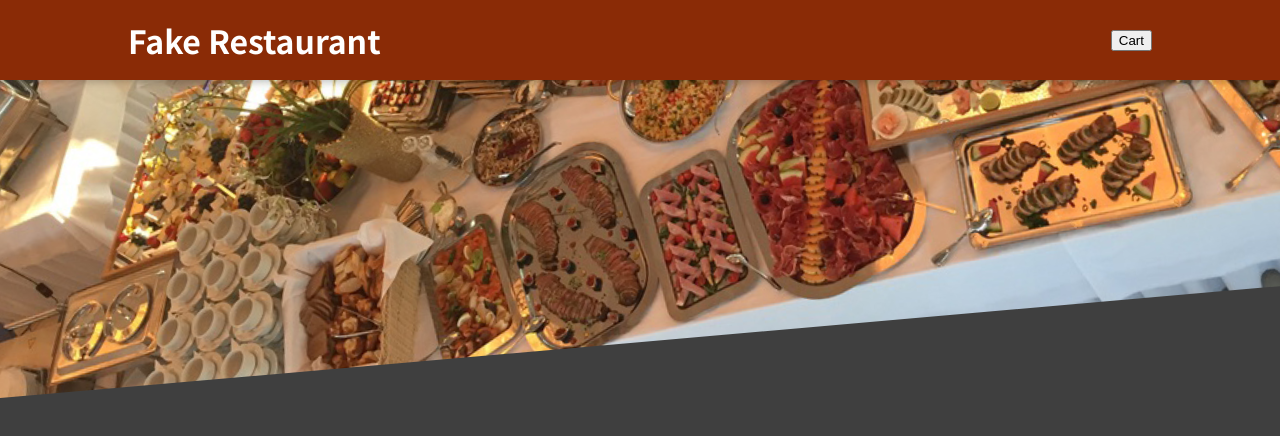
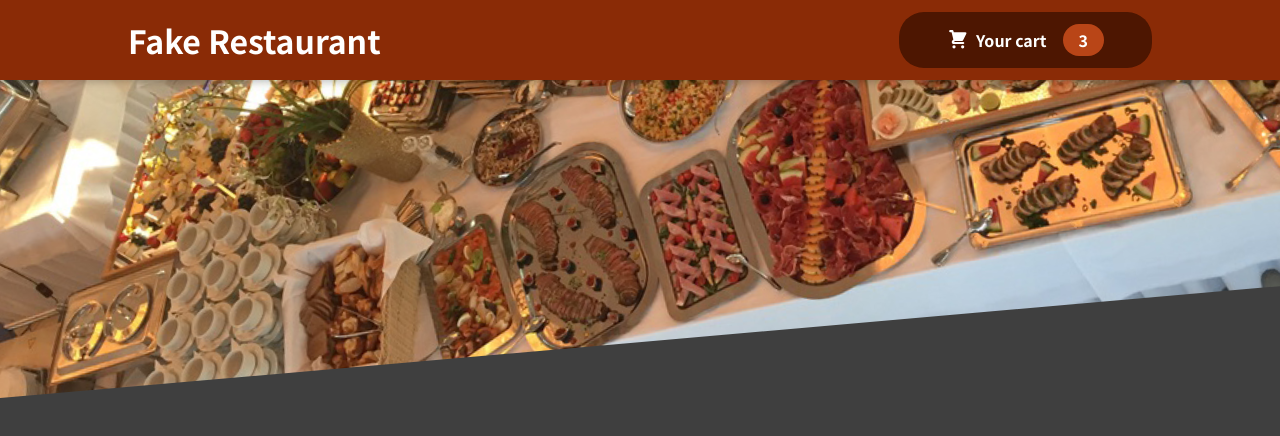
Before and after one commit to piotrekDo/food-order-app-react-udemy, a React (Create React App) app: page / in a window 1280 px wide. Shown: the top 436 px of the page. Built offline with nearby package versions, Linux system fonts and the light colour scheme.

Commit message:
cart button

```diff
--- /dev/null
+++ b/src/components/Cart/CartIcon.js
@@ -0,0 +1,13 @@
+const CartIcon = () => {
+    return (
+      <svg
+        xmlns='http://www.w3.org/2000/svg'
+        viewBox='0 0 20 20'
+        fill='currentColor'
+      >
+        <path d='M3 1a1 1 0 000 2h1.22l.305 1.222a.997.997 0 00.01.042l1.358 5.43-.893.892C3.74 11.846 4.632 14 6.414 14H15a1 1 0 000-2H6.414l1-1H14a1 1 0 00.894-.553l3-6A1 1 0 0017 3H6.28l-.31-1.243A1 1 0 005 1H3zM16 16.5a1.5 1.5 0 11-3 0 1.5 1.5 0 013 0zM6.5 18a1.5 1.5 0 100-3 1.5 1.5 0 000 3z' />
+      </svg>
+    );
+  };
+
+  export default CartIcon;
--- a/src/components/Layout/Header.js
+++ b/src/components/Layout/Header.js
@@ -2,13 +2,14 @@
 
 import meal from '../assets/meals.jpg'
 import classes from './Header.module.css'
+import HeaderCartButton from './HeaderCartButton';
 
 export default function Header(props) {
   return (
     <>
       <header className={classes.header}>
         <h1>Fake Restaurant</h1>
-        <button>Cart</button>
+        <HeaderCartButton/>
       </header>
       <div className={classes['main-image']}>
         <img src={meal} alt='niestety'/>
--- /dev/null
+++ b/src/components/Layout/HeaderCartButton.js
@@ -0,0 +1,15 @@
+import React from 'react'
+import CartIcon from '../Cart/CartIcon'
+import classes from './HeaderCartButton.module.css'
+
+export default function HeaderCartButton(props) {
+  return (
+    <button className={classes.button}>
+        <span className={classes.icon}>
+            <CartIcon/>
+        </span>
+        <span>Your cart</span>
+        <span className={classes.badge}>3</span>
+    </button>
+  )
+}
--- /dev/null
+++ b/src/components/Layout/HeaderCartButton.module.css
@@ -0,0 +1,59 @@
+.button {
+    cursor: pointer;
+    font: inherit;
+    border: none;
+    background-color: #4d1601;
+    color: white;
+    padding: 0.75rem 3rem;
+    display: flex;
+    justify-content: space-around;
+    align-items: center;
+    border-radius: 25px;
+    font-weight: bold;
+  }
+
+  .button:hover,
+  .button:active {
+    background-color: #2c0d00;
+  }
+
+  .icon {
+    width: 1.35rem;
+    height: 1.35rem;
+    margin-right: 0.5rem;
+  }
+
+  .badge {
+    background-color: #b94517;
+    padding: 0.25rem 1rem;
+    border-radius: 25px;
+    margin-left: 1rem;
+    font-weight: bold;
+  }
+
+  .button:hover .badge,
+  .button:active .badge {
+    background-color: #92320c;
+  }
+
+  .bump {
+    animation: bump 300ms ease-out;
+  }
+
+  @keyframes bump {
+    0% {
+      transform: scale(1);
+    }
+    10% {
+      transform: scale(0.9);
+    }
+    30% {
+      transform: scale(1.1);
+    }
+    50% {
+      transform: scale(1.15);
+    }
+    100% {
+      transform: scale(1);
+    }
+  }
```
